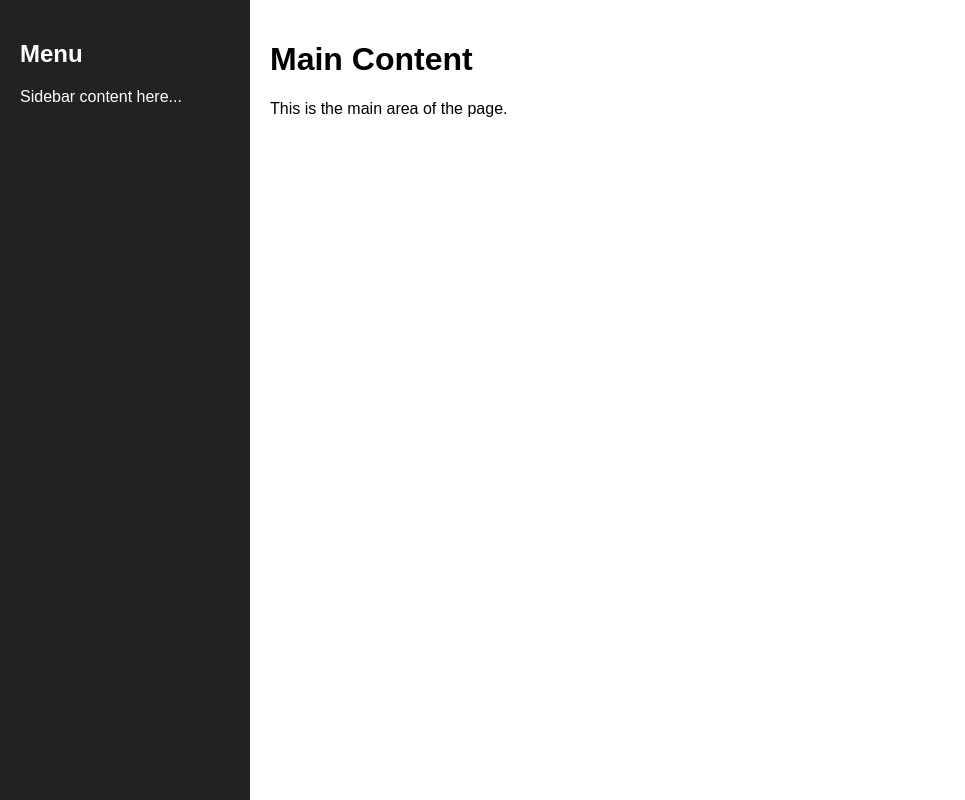
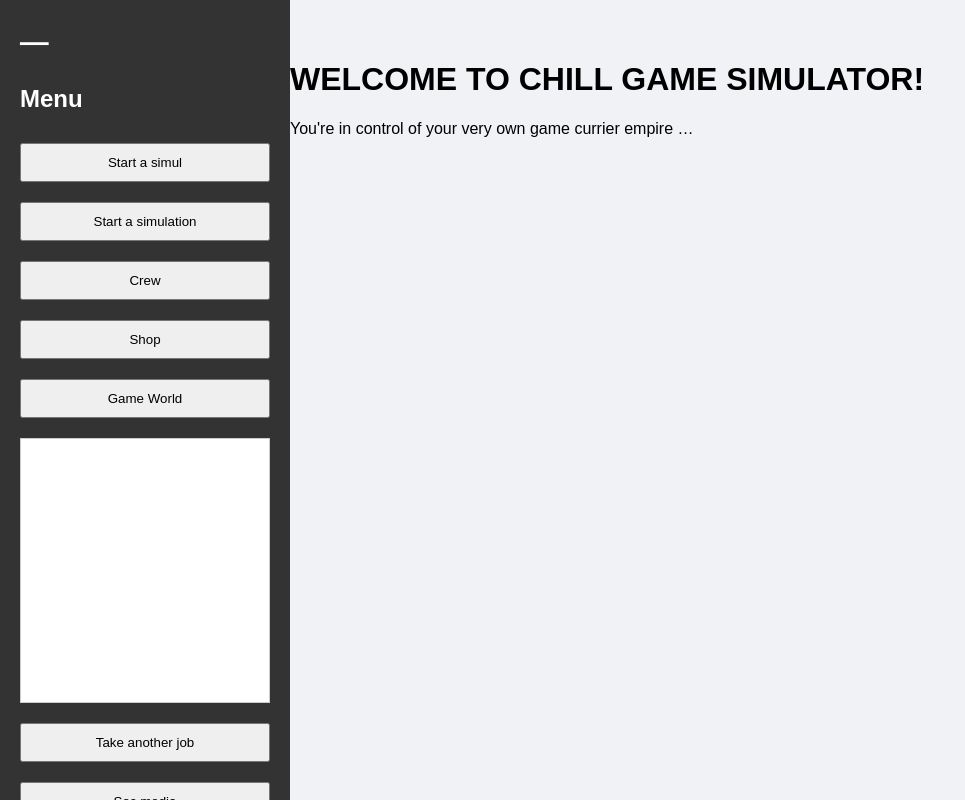
Before and after one commit to MozarXScripts/fakecontact, a plain HTML site: page index.html in a window 1280 px wide. Shown: the whole page, without its empty margins (0-965 px from the left). Drawn offline with Linux system fonts and the light colour scheme.

Commit message:
Update index.html

```diff
--- a/index.html
+++ b/index.html
@@ -2,89 +2,102 @@
 <html lang="en">
 <head>
     <meta charset="UTF-8">
-<title>Fixed Sidebar Toggle</title>
+    <meta name="viewport" content="width=device-width, initial-scale=1.0">
+    <title>Chill Game Simulator</title>
     <style>
         body {
+            font-family: Arial, sans-serif;
             margin: 0;
-    font-family: Arial, sans-serif;
+            padding: 0;
+            background-color: #f0f2f5;
         }
 
-  /* Sidebar */
         .sidebar {
+            width: 250px;
+            background-color: #333;
+            color: white;
+            height: 100vh;
+            padding: 20px;
             position: fixed;
-    top: 0;
-    left: 0;
-    width: 250px;
-    height: 100vh;
-    background: #222;
-    color: white;
-    padding: 20px;
-    box-sizing: border-box;
-    transition: width 0.3s ease;
-    overflow: hidden;
+            overflow-y: auto;
         }
 
-  /* Collapsed Sidebar */
-  .sidebar.collapsed {
-    width: 60px;
+        .main-content {
+            margin-left: 250px;
+            padding: 40px;
         }
 
-  /* Content */
-  .main-content {
-    margin-left: 250px;
-    padding: 20px;
-    transition: margin-left 0.3s ease;
+        .button-container1 {
+            cursor: pointer;
+            font-size: 40px;
+            user-select: none;
+            margin-bottom: 20px;
         }
 
-  /* Content shift when collapsed */
-  .main-content.expanded {
-    margin-left: 60px;
+        .button {
+            padding: 10px;
+            margin: 10px 0;
+            width: 100%;
         }
 
-  /* Toggle Button */
-  .toggle-btn {
-    position: absolute;
-    top: 15px;
-    right: -25px;
-    width: 25px;
-    height: 25px;
-    background: #444;
-    color: white;
-    border-radius: 5px;
-    text-align: center;
-    line-height: 25px;
-    cursor: pointer;
-    font-size: 18px;
+        .frame-style, .soc-style, .plat-style, .gameworld-style {
+            border: 1px solid #ccc;
+            padding: 10px;
+            margin: 10px 0;
+            background: #fff;
         }
+
+        .shop-style {
+            background: #fff;
+            padding: 15px;
+            border: 2px solid #aaa;
+        }
+
     </style>
 </head>
 <body>
 
-<!-- Sidebar -->
 <div class="sidebar">
-  <div class="toggle-btn" onclick="toggleBar()">─</div>
+    <div class="button-container1" onclick="toggleBar()">─</div>
+
     <h2>Menu</h2>
-  <p>Sidebar content here...</p>
+
+    <button class="button" onclick="onButSimul()">Start a simul</button>
+    <button class="button" onclick="onButSimulation()">Start a simulation</button>
+    <button class="button" onclick="onButCrew()">Crew</button>
+    <button class="button" onclick="onButShop()">Shop</button>
+    <button class="button" onclick="onButGameWorld()">Game World</button>
+
+    <div class="frame-style">
+        <h1>Statistick</h1>
+        <h3>Level: 1</h3>
+        <h3>XP: 00000</h3>
+        <h3>Mooneys: $1000</h3>
+        <h3>Date: <span id="datetime">Loading...</span></h3>
     </div>
 
-<!-- Main Content -->
+    <button class="button" onclick="onButJob()">Take another job</button>
+    <button class="button" onclick="onButSocMedia()">Soc media</button>
+</div>
+
 <div class="main-content">
-  <h1>Main Content</h1>
-  <p>This is the main area of the page.</p>
+    <h1>WELCOME TO CHILL GAME SIMULATOR!</h1>
+    <p>You're in control of your very own game currier empire …</p>
 </div>
 
 <script>
+/* ============================
+   BUTTON FIX (Version 1)
+   KEEP OLD LOOK EXACTLY
+   ============================ */
+
 function toggleBar() {
     const sidebar = document.querySelector(".sidebar");
-    const mainContent = document.querySelector(".main-content");
-    const btn = document.querySelector(".toggle-btn");
+    sidebar.style.display =
+        (sidebar.style.display === "none") ? "block" : "none";
+}
 
-    const collapsed = sidebar.classList.toggle("collapsed");
-    mainContent.classList.toggle("expanded");
-
-    // Change icon automatically
-    btn.textContent = collapsed ? "☰" : "─";
-  }
+/* Your original scripts would continue here */
 </script>
 
 </body>
```
Lines whose indentation alone changed are shown as unchanged.
